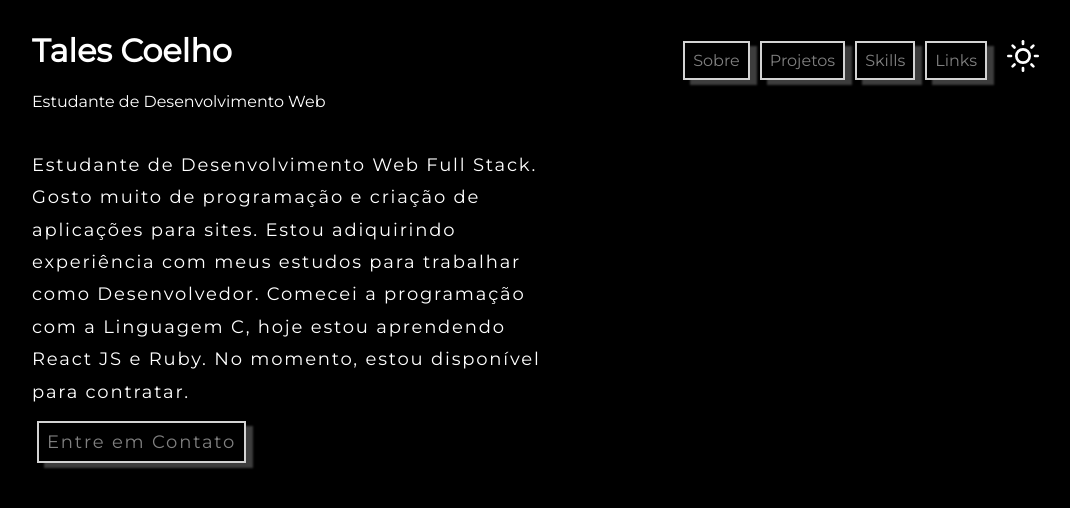
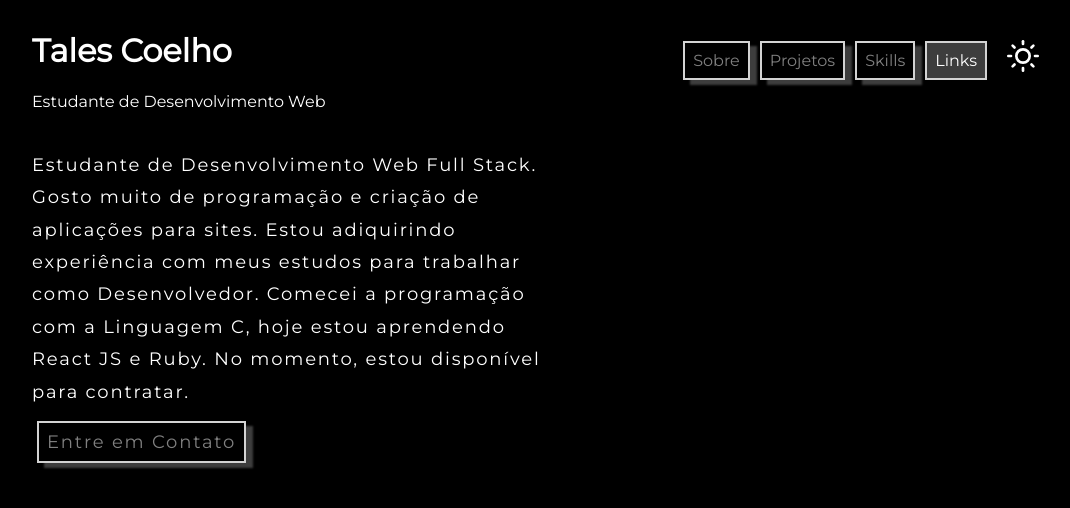
Before and after one commit to talescoelho/portfolio, a React (Create React App) app: page /portfolio/links in a window 1280 px wide. Shown: the top 508 px of the page, without its empty margins (138-1208 px from the left). Built offline with nearby package versions, Linux system fonts and the light colour scheme.

Commit message:
portfolio no git

```diff
--- a/src/components/Navbar.js
+++ b/src/components/Navbar.js
@@ -11,9 +11,9 @@ function Navbar() {
         </div>
       <div className="right">
         <NavLink exact to="/portfolio" activeClassName='is-active' className="link">Sobre</NavLink>
-        <NavLink exact to="/projects" activeClassName='is-active' className="link">Projetos</NavLink>
-        <NavLink exact to="/skills" activeClassName='is-active' className="link">Skills</NavLink>
-        <NavLink exact to="/links" activeClassName='is-active' className="link">Links</NavLink>
+        <NavLink exact to="/portfolio/projects" activeClassName='is-active' className="link">Projetos</NavLink>
+        <NavLink exact to="/portfolio/skills" activeClassName='is-active' className="link">Skills</NavLink>
+        <NavLink exact to="/portfolio/links" activeClassName='is-active' className="link">Links</NavLink>
       </div>
     </div>
   )
```
